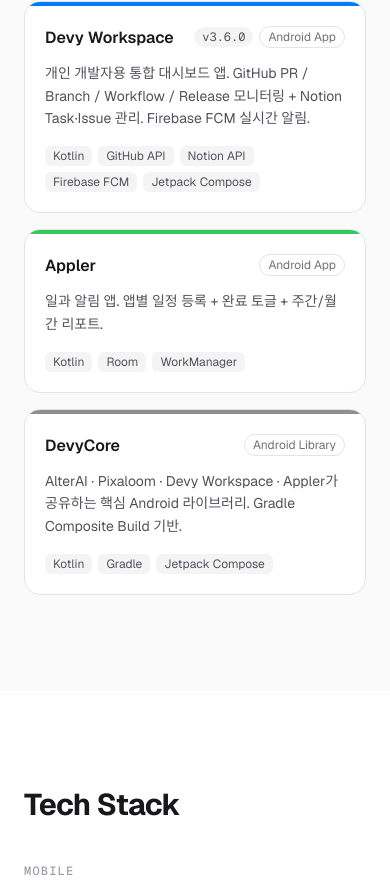
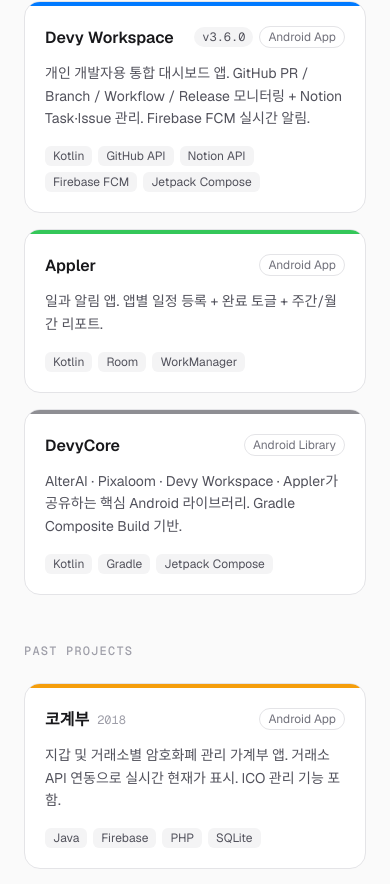
Before and after one commit to JeongYoungHoon/devy-portfolio, a Next.js app: page / in a window 390 px wide. Shown: the part 5105-5989 px from the top of the page. Built offline with nearby package versions, Linux system fonts and the light colour scheme.

Commit message:
feat: Projects에 과거 개인 프로젝트 추가 및 그룹 구분

```diff
--- a/components/sections/ProjectsSection.tsx
+++ b/components/sections/ProjectsSection.tsx
@@ -1,26 +1,21 @@
-import { PROJECTS } from "@/data/projects";
+import { PROJECTS, type Project } from "@/data/projects";
 
-export default function ProjectsSection() {
+function ProjectCard({ project }: { project: Project }) {
   return (
-    <section id="projects" className="bg-zinc-50 dark:bg-zinc-900">
-      <div className="mx-auto max-w-5xl px-6 py-24">
-        <h2 className="mb-10 text-3xl font-bold tracking-tight">Projects</h2>
-
-        <div className="grid gap-4 sm:grid-cols-2">
-          {PROJECTS.map((project) => (
-            <div
-              key={project.name}
-              className="group relative overflow-hidden rounded-2xl border border-zinc-200 bg-white transition-shadow hover:shadow-md dark:border-zinc-800 dark:bg-zinc-950"
-            >
-              <div
-                className="h-1 w-full"
-                style={{ backgroundColor: project.accent }}
-              />
+    <div className="group relative overflow-hidden rounded-2xl border border-zinc-200 bg-white transition-shadow hover:shadow-md dark:border-zinc-800 dark:bg-zinc-950">
+      <div className="h-1 w-full" style={{ backgroundColor: project.accent }} />
       <div className="p-5">
         <div className="mb-3 flex items-start justify-between gap-2">
+          <div className="flex items-center gap-2">
             <h3 className="text-base font-semibold text-zinc-900 dark:text-zinc-100">
               {project.name}
             </h3>
+            {project.period && (
+              <span className="font-mono text-xs text-zinc-400 dark:text-zinc-500">
+                {project.period}
+              </span>
+            )}
+          </div>
           <div className="flex shrink-0 items-center gap-1.5">
             {project.version && (
               <span className="rounded-full bg-zinc-100 px-2 py-0.5 font-mono text-xs text-zinc-600 dark:bg-zinc-800 dark:text-zinc-400">
@@ -47,7 +42,33 @@ export default function ProjectsSection() {
         </div>
       </div>
     </div>
+  );
+}
+
+export default function ProjectsSection() {
+  const recent = PROJECTS.filter((p) => p.group === "recent");
+  const past = PROJECTS.filter((p) => p.group === "past");
+
+  return (
+    <section id="projects" className="bg-zinc-50 dark:bg-zinc-900">
+      <div className="mx-auto max-w-5xl px-6 py-24">
+        <h2 className="mb-10 text-3xl font-bold tracking-tight">Projects</h2>
+
+        <div className="grid gap-4 sm:grid-cols-2">
+          {recent.map((project) => (
+            <ProjectCard key={project.name} project={project} />
           ))}
+        </div>
+
+        <div className="mt-12">
+          <p className="mb-6 font-mono text-xs font-medium uppercase tracking-widest text-zinc-400 dark:text-zinc-500">
+            Past Projects
+          </p>
+          <div className="grid gap-4 sm:grid-cols-2">
+            {past.map((project) => (
+              <ProjectCard key={project.name} project={project} />
+            ))}
+          </div>
         </div>
       </div>
     </section>
--- a/data/projects.ts
+++ b/data/projects.ts
@@ -1,13 +1,16 @@
 export type Project = {
   name: string;
   version: string | null;
-  type: "Android App" | "Android Library";
+  type: "Android App" | "Android Library" | "Android & iOS";
   description: string;
   accent: string;
   tags: string[];
+  group: "recent" | "past";
+  period?: string;
 };
 
 export const PROJECTS: Project[] = [
+  // ── Personal Projects ──
   {
     name: "AlterAI",
     version: "v4.12.0",
@@ -16,6 +19,7 @@ export const PROJECTS: Project[] = [
       "Gemini / OpenRouter API 기반 AI 상황극 앱. 캐릭터를 직접 생성하고 1:1 또는 다수 캐릭터와 롤플레이. AWS Lambda 프록시로 API 키 보호 + DynamoDB 사용량 모니터링.",
     accent: "#5D18D7",
     tags: ["Kotlin", "Gemini API", "OpenRouter", "AWS Lambda", "Jetpack Compose"],
+    group: "recent",
   },
   {
     name: "Pixaloom",
@@ -25,6 +29,7 @@ export const PROJECTS: Project[] = [
       "Gemini & OpenAI API를 활용한 이미지 생성 앱. AWS Lambda 프록시로 API 키 보호 + DynamoDB 사용량 모니터링. WorkManager 백그라운드 처리.",
     accent: "#FF6B35",
     tags: ["Kotlin", "Gemini API", "OpenAI API", "AWS Lambda"],
+    group: "recent",
   },
   {
     name: "Devy Workspace",
@@ -34,6 +39,7 @@ export const PROJECTS: Project[] = [
       "개인 개발자용 통합 대시보드 앱. GitHub PR / Branch / Workflow / Release 모니터링 + Notion Task·Issue 관리. Firebase FCM 실시간 알림.",
     accent: "#007AFF",
     tags: ["Kotlin", "GitHub API", "Notion API", "Firebase FCM", "Jetpack Compose"],
+    group: "recent",
   },
   {
     name: "Appler",
@@ -43,6 +49,7 @@ export const PROJECTS: Project[] = [
       "일과 알림 앱. 앱별 일정 등록 + 완료 토글 + 주간/월간 리포트.",
     accent: "#34C759",
     tags: ["Kotlin", "Room", "WorkManager"],
+    group: "recent",
   },
   {
     name: "DevyCore",
@@ -52,5 +59,52 @@ export const PROJECTS: Project[] = [
       "AlterAI · Pixaloom · Devy Workspace · Appler가 공유하는 핵심 Android 라이브러리. Gradle Composite Build 기반.",
     accent: "#8E8E93",
     tags: ["Kotlin", "Gradle", "Jetpack Compose"],
+    group: "recent",
+  },
+
+  // ── Past Projects ──
+  {
+    name: "코계부",
+    version: null,
+    type: "Android App",
+    description:
+      "지갑 및 거래소별 암호화폐 관리 가계부 앱. 거래소 API 연동으로 실시간 현재가 표시. ICO 관리 기능 포함.",
+    accent: "#F59E0B",
+    tags: ["Java", "Firebase", "PHP", "SQLite"],
+    group: "past",
+    period: "2018",
+  },
+  {
+    name: "아마추어 매니저",
+    version: null,
+    type: "Android & iOS",
+    description:
+      "아마추어 스포츠 대회 경기 기록 및 영상 공유 앱. 팀·선수 프로필, 대회 기록 관리. Android / iOS 동시 출시.",
+    accent: "#3B82F6",
+    tags: ["Java", "Swift", "PHP", "MySQL"],
+    group: "past",
+    period: "2017",
+  },
+  {
+    name: "GBiS",
+    version: null,
+    type: "Android & iOS",
+    description:
+      "군포시 마을버스 도착 정보 앱. 기존 앱에서 지원하지 않던 마을버스 노선 커버. 정류장·버스 즐겨찾기 및 인앱 결제 지원.",
+    accent: "#10B981",
+    tags: ["Java", "Objective-C", "SQLite"],
+    group: "past",
+    period: "2014 ~ 2018",
+  },
+  {
+    name: "Here I Am",
+    version: null,
+    type: "Android App",
+    description:
+      "분실 스마트폰 원격 제어 앱. 패턴·비밀번호 오입력 시 전면 카메라 촬영 후 메일 전송, 문자로 벨소리·위치추적·카메라 원격 제어.",
+    accent: "#8B5CF6",
+    tags: ["Java", "PHP", "GCM"],
+    group: "past",
+    period: "2013",
   },
 ];
```
Lines whose indentation alone changed are shown as unchanged.
